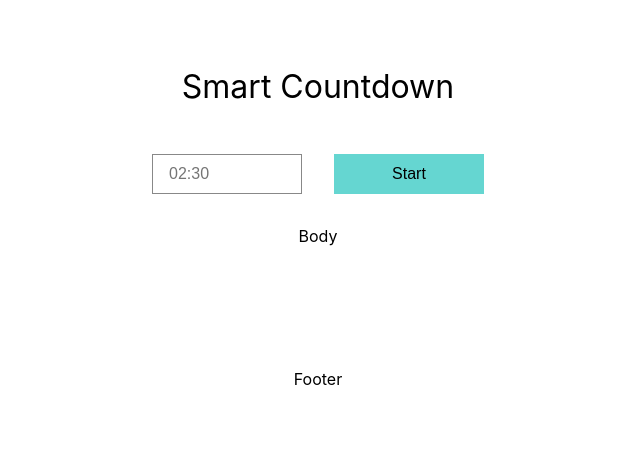
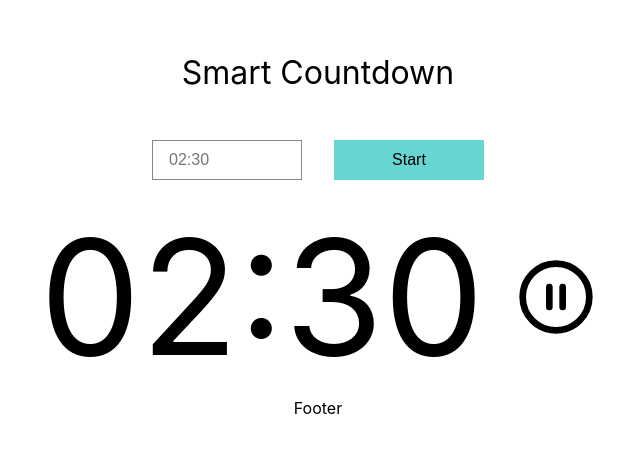
Before and after one commit to jprivillaso/react-smart-countdown, a React (Create React App) app: page / in a window 1280 px wide. Shown: the part 180-632 px from the top of the page, without its empty margins (322-962 px from the left). Built offline with nearby package versions, Linux system fonts and the light colour scheme.

Commit message:
Implemented body elements

```diff
--- a/package.json
+++ b/package.json
@@ -12,6 +12,7 @@
     "@types/react-dom": "^16.9.8",
     "react": "^16.13.1",
     "react-dom": "^16.13.1",
+    "react-icons": "^3.10.0",
     "react-scripts": "3.4.1",
     "styled-components": "^5.1.1",
     "typescript": "^3.9.3"
--- a/src/commons/colors.js
+++ b/src/commons/colors.js
@@ -1 +1,2 @@
 export const mainColor = '#65D6D1';
+export const errorColor = '#FF6377';
--- a/src/components/Body/index.jsx
+++ b/src/components/Body/index.jsx
@@ -5,7 +5,9 @@ import * as S from './styled';
 function App() {
   return (
     <S.Body>
-      Body
+      <S.InfoText />
+      <S.Time>02:30</S.Time>
+      <S.PauseIcon />
     </S.Body>
   );
 }
--- a/src/components/Body/styled.js
+++ b/src/components/Body/styled.js
@@ -1,5 +1,27 @@
 import styled from 'styled-components';
+import { FiPauseCircle } from 'react-icons/fi';
+
+import {
+  errorColor
+} from '../../commons/colors';
 
 export const Body = styled.main`
   grid-area: body;
+  display: flex;
+  justify-content: center;
+  align-items: center;
 `;
+
+export const InfoText = styled.p`
+  color: ${errorColor}
+`;
+
+export const Time = styled.p`
+  font-size: 10em;
+  margin: 0;
+  margin-right: 0.2em;
+`;
+
+export const PauseIcon = styled(FiPauseCircle)`
+  font-size: 5em;
+`;
--- a/src/components/Header/styled.js
+++ b/src/components/Header/styled.js
@@ -1,6 +1,8 @@
 import styled from 'styled-components';
 
-import * as C from '../../commons/colors';
+import {
+  mainColor
+} from '../../commons/colors';
 
 export const Header = styled.header`
   grid-area: header;
@@ -29,7 +31,7 @@ export const Input = styled.input`
   font-size: 1em;
 
   &:focus {
-    border: solid 1px ${C.mainColor};
+    border: solid 1px ${mainColor};
   }
 `;
 
@@ -38,7 +40,7 @@ export const Button = styled.button`
   height: 40px;
   width: 150px;
   box-sizing: border-box;
-  background: ${C.mainColor};
+  background: ${mainColor};
   border: none;
   font-size: 1em;
 
```
Also changed, not shown: 1 other file (tests, documents, lock files or other folders).
